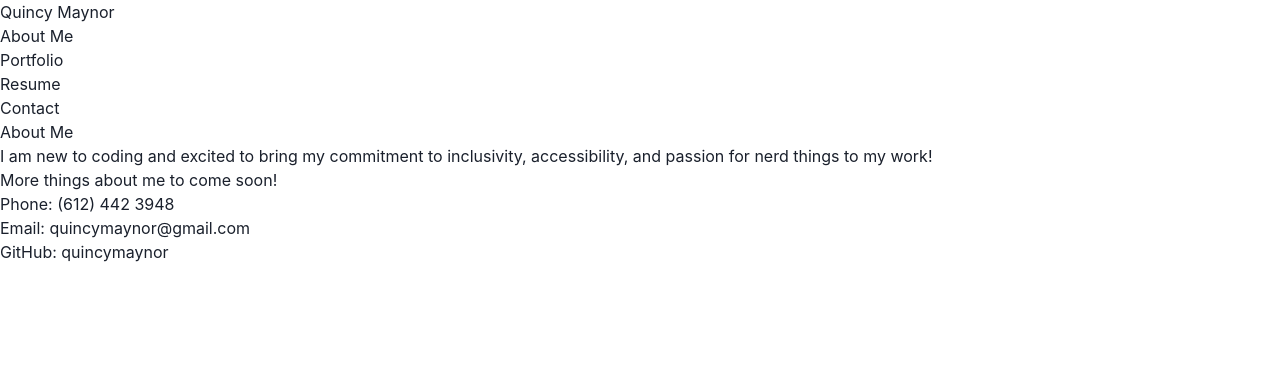
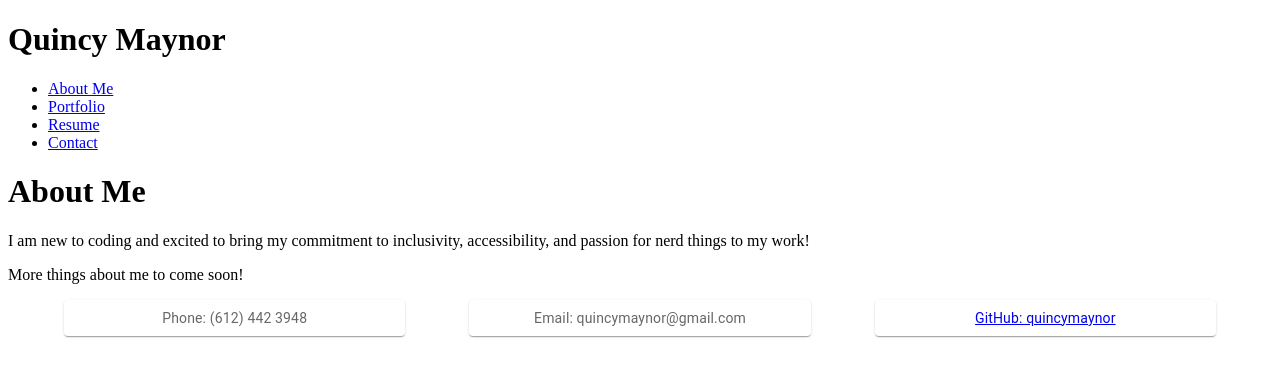
Before and after one commit to quincymaynor/React-Portfolio, a React (Vite) app: page / in a window 1280 px wide. Shown: the top 376 px of the page. Built offline with nearby package versions, Linux system fonts and the light colour scheme.

Commit message:
replaced chakra with MUI and created a test footer

```diff
--- a/package.json
+++ b/package.json
@@ -11,9 +11,9 @@
     "preview": "vite preview"
   },
   "dependencies": {
-    "@chakra-ui/react": "^2.8.1",
     "@emotion/react": "^11.11.1",
     "@emotion/styled": "^11.11.0",
+    "@mui/material": "^5.14.15",
     "framer-motion": "^10.16.4",
     "react": "^18.2.0",
     "react-dom": "^18.2.0"
--- a/src/App.jsx
+++ b/src/App.jsx
@@ -1,13 +1,27 @@
 import './App.css';
-import { ChakraProvider } from '@chakra-ui/react'
 import MainContainer from './components/MainContainer';
 
 function App() {
   return (
-    <ChakraProvider>
+    <div>
       <MainContainer />
-    </ChakraProvider>
+    </div>
   );
 }
 
 export default App;
+
+// import './App.css';
+// import * as React from 'react'
+// import { ChakraProvider } from '@chakra-ui/react'
+// import MainContainer from './components/MainContainer';
+
+// function App() {
+//   return (
+//     <ChakraProvider>
+//       <MainContainer />
+//     </ChakraProvider>
+//   );
+// }
+
+// export default App;
--- a/src/components/MainContainer.jsx
+++ b/src/components/MainContainer.jsx
@@ -1,11 +1,25 @@
 import { useState } from 'react';
+import * as React from 'react';
+import { styled } from '@mui/material/styles';
+import Box from '@mui/material/Box';
+import Container from '@mui/material/Container';
+import Paper from '@mui/material/Paper';
+import Grid from '@mui/material/Grid';
 import NavTabs from './NavTabs';
 import Portfolio from './pages/Portfolio';
 import AboutMe from './pages/AboutMe';
 import Resume from './pages/Resume';
 import Contact from './pages/Contact';
 
-export default function PortfolioContainer() {
+const Item = styled(Paper)(({ theme }) => ({
+  backgroundColor: theme.palette.mode === 'dark' ? '#1A2027' : '#fff',
+  ...theme.typography.body2,
+  padding: theme.spacing(1),
+  textAlign: 'center',
+  color: theme.palette.text.secondary,
+}));
+
+export default function MainContainer() {
   const [currentPage, setCurrentPage] = useState('Home');
 
   // Use the current page state to conditionally return the component for the selected page
@@ -25,25 +39,25 @@ export default function PortfolioContainer() {
   const handlePageChange = (page) => setCurrentPage(page);
 
   return (
-    <div>
-      <header class="siteheader">
+    <Box sx={{ width: '100%' }}>
+      <header className="siteheader">
         <h1>Quincy Maynor</h1>
         <NavTabs currentPage={currentPage} handlePageChange={handlePageChange}/>
       </header>
       <main className="mx-3">{renderPage()}</main>
-      <footer>
-        <div class="contactme-content">
-            <section class="button">
-              <p>Phone: (612) 442 3948</p>
-            </section>
-            <section class="button">
-                <p>Email: quincymaynor@gmail.com</p>
-            </section>
-            <section class="button">
-                <a href="https://github.com/quincymaynor">GitHub: quincymaynor</a>
-            </section>
-        </div>
-      </footer>
-    </div>
+      <Container>
+        <Grid container spacing={8}>
+          <Grid item xs={4}>
+            <Item>Phone: (612) 442 3948</Item>
+          </Grid>
+          <Grid item xs={4}>
+            <Item>Email: quincymaynor@gmail.com</Item>
+          </Grid>
+          <Grid item xs={4}>
+            <Item><a href="https://github.com/quincymaynor">GitHub: quincymaynor</a></Item>
+          </Grid>
+        </Grid>
+      </Container>
+    </Box>
   );
 }
```
Also changed, not shown: src/components/NavTabs.jsx (+61 -0 lines), 1 other file (tests, documents, lock files or other folders).
